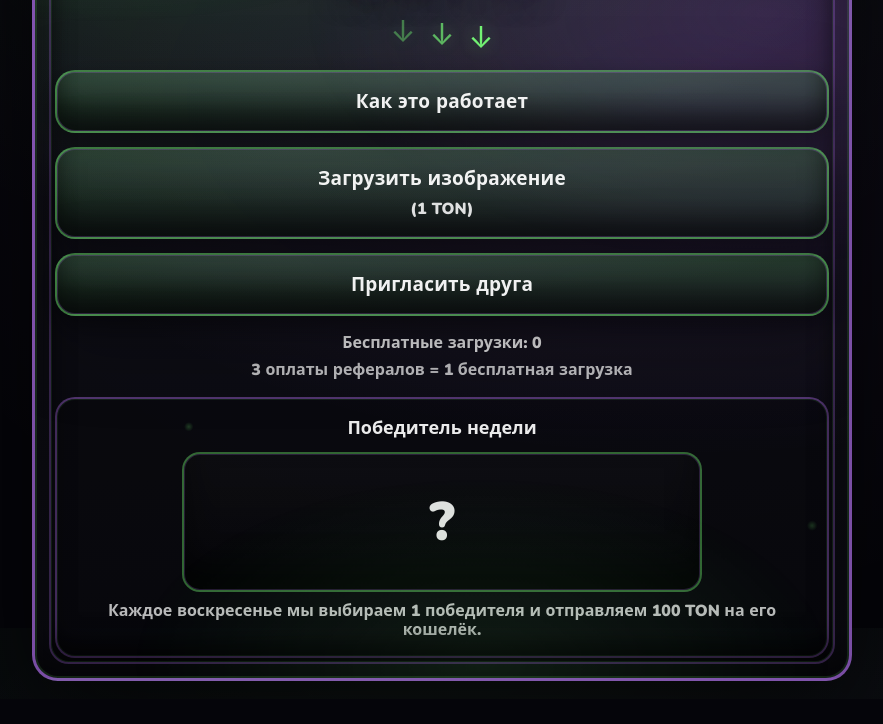
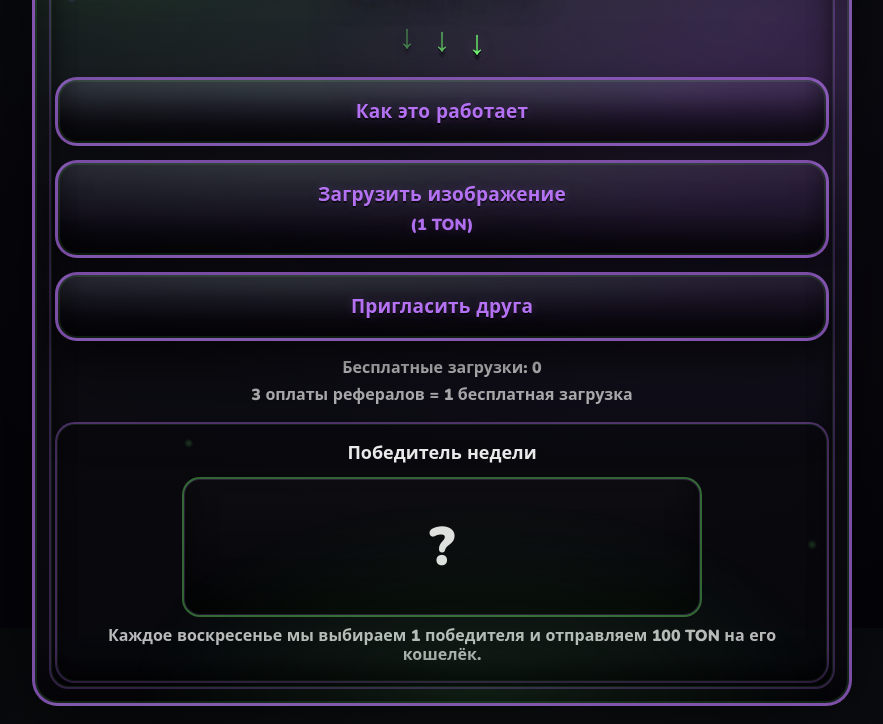
Before and after one commit to Profproject/absurd-miniapp, a plain HTML site: page web/index.html in a window 1280 px wide. Shown: the part 172-896 px from the top of the page, without its empty margins (198-1081 px from the left). Before the commit the page ends 871 px from the top, so only its background shows below. Drawn offline with nearby package versions, Linux system fonts and the light colour scheme; a web font is replaced by a local one.

Commit message:
Update styles.css

```diff
--- a/web/styles.css
+++ b/web/styles.css
@@ -126,14 +126,23 @@ body {
     0 0 14px rgba(120,255,120,.18);
 }
 
-.arrows {
-  margin-top: 14px;
-  display: flex;
-  justify-content: center;
-  gap: 14px;
-  font-size: 30px;
-  color: rgba(120,255,120,.95); /* неон зелёный */
-  text-shadow: 0 0 18px rgba(120,255,120,.30);
+.arrows{
+  margin-top: 16px;
+  display:flex;
+  justify-content:center;
+  gap: 18px;
+
+  font-family: "Rubik Rounded","Nunito",system-ui;
+  font-weight: 900;
+
+  font-size: 34px;
+  color: rgba(120,255,120,.96);
+
+  text-shadow:
+    0 2px 0 rgba(0,0,0,.70),
+    0 6px 0 rgba(0,0,0,.35),
+    0 0 16px rgba(190,120,255,.22),
+    0 0 22px rgba(120,255,120,.22);
 }
 .arrows span { animation: blink 1.2s infinite; }
 .arrows span:nth-child(2){ animation-delay:.15s }
@@ -161,42 +170,50 @@ body {
 
 .btn[disabled] { opacity: .55; cursor: not-allowed; }
 
-.face {
-  display: block;
-  padding: 16px 18px;
-  border-radius: 20px;
+.face{
+  display:block;
+  padding: 18px 18px;
+  border-radius: 22px;
 
   font-family: "Rubik Rounded","Nunito",system-ui;
   font-weight: 900;
   font-size: 19px;
   letter-spacing: .2px;
 
-  color: rgba(255,255,255,.94);
+  /* текст НЕ белый */
+  color: rgba(190,120,255,.95);
+  text-shadow:
+    0 2px 0 rgba(0,0,0,.55),
+    0 0 12px rgba(190,120,255,.22);
+
+  /* “стены/обвод” фиолетово-неоновая */
+  border: 3px solid rgba(190,120,255,.62);
 
   background:
-    linear-gradient(180deg, rgba(120,255,120,.18), rgba(120,255,120,.06)),
-    radial-gradient(120% 120% at 30% 0%, rgba(190,120,255,.10), transparent 55%);
-
-  border: 2px solid rgba(120,255,120,.40);
+    linear-gradient(180deg, rgba(190,120,255,.10), rgba(0,0,0,.22)),
+    radial-gradient(140% 130% at 30% 0%, rgba(120,255,120,.10), transparent 55%);
 
   box-shadow:
-    inset 0 0 0 1px rgba(190,120,255,.20),
-    inset 0 -18px 26px rgba(0,0,0,.52),
-    0 10px 22px rgba(0,0,0,.35);
+    inset 0 0 0 2px rgba(120,255,120,.10),
+    inset 0 -22px 30px rgba(0,0,0,.62),
+    inset 0 14px 18px rgba(255,255,255,.03),
+    0 18px 30px rgba(0,0,0,.45);
 
   transform: translateY(0);
-  transition: transform .12s ease, filter .12s ease;
+  transition: transform .16s ease, filter .16s ease, box-shadow .16s ease;
 }
 
 .btn:hover .face { filter: saturate(1.1) brightness(1.02); }
 
-.btn.isDown .face {
-  transform: translateY(8px) scale(.985);
+.btn.isDown .face{
+  transform: translateY(10px) scale(.985);
   filter: saturate(1.2);
+
   box-shadow:
-    inset 0 0 0 1px rgba(190,120,255,.22),
-    inset 0 -24px 28px rgba(0,0,0,.62),
-    0 8px 18px rgba(0,0,0,.30);
+    inset 0 0 0 2px rgba(120,255,120,.10),
+    inset 0 -26px 34px rgba(0,0,0,.70),
+    inset 0 10px 14px rgba(255,255,255,.02),
+    0 10px 18px rgba(0,0,0,.28);
 }
 
 .under {
@@ -374,7 +391,8 @@ input {
   display:inline-block;
   margin-top: 6px;
   font-size: 16px;
-  opacity: .92;
+  color: rgba(190,120,255,.92);
+  text-shadow: 0 0 12px rgba(190,120,255,.20);
 }
 .row { margin-top: 16px; }
 /* ====== COLORS / 3D TEXT ====== */
```
